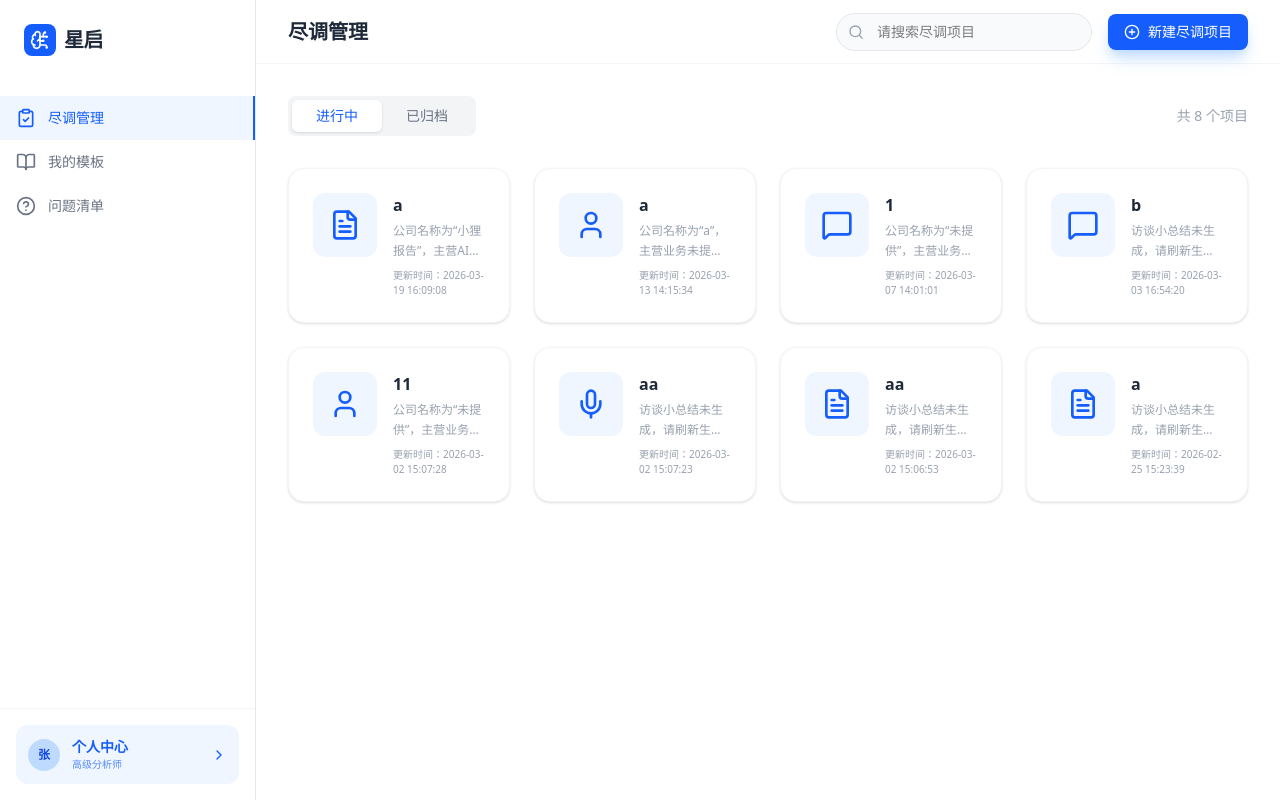
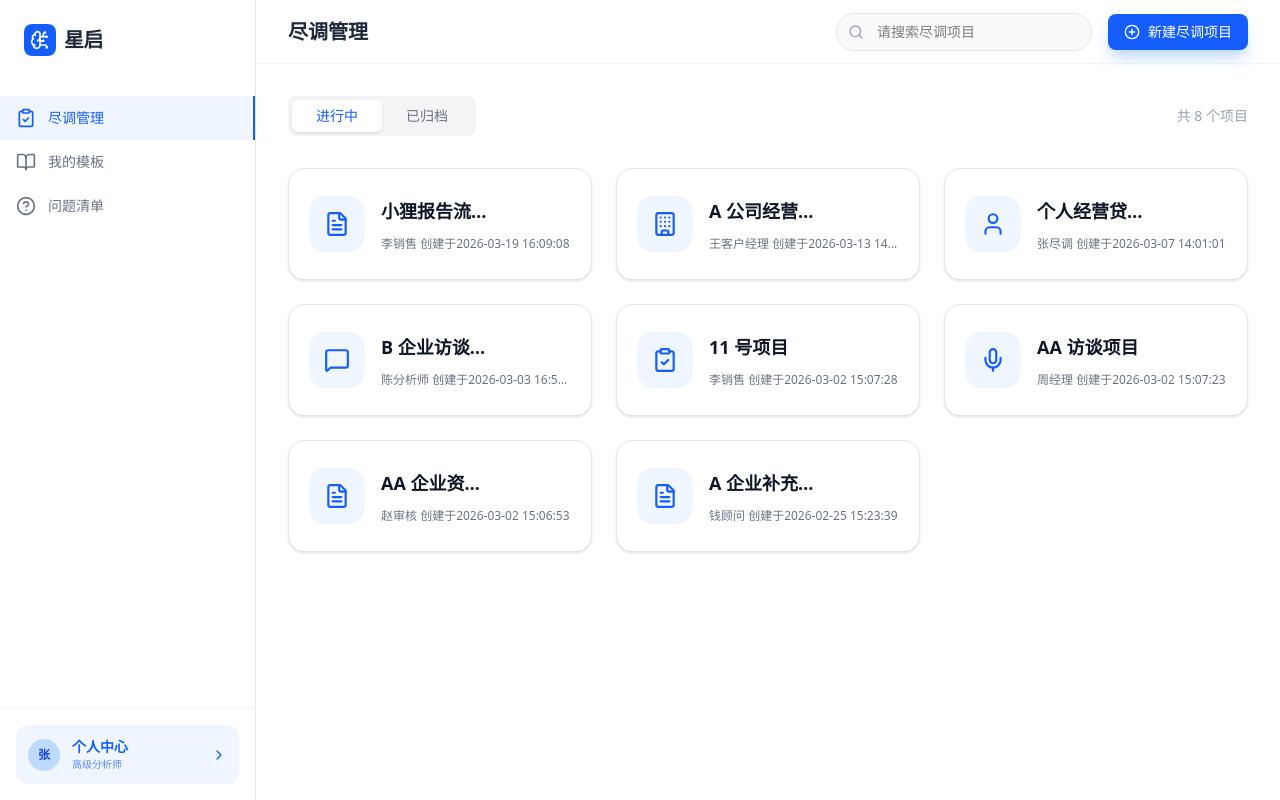
Before and after one commit to liukun011/PCxiaolibaogao, a React (Vite) app: page / in a window 1280 px wide. Built offline with nearby package versions, Linux system fonts and the light colour scheme.

Commit message:
列表优化

```diff
--- a/src/views/projects/ProjectListView.tsx
+++ b/src/views/projects/ProjectListView.tsx
@@ -124,15 +124,25 @@ export const ProjectListView = ({ onSelectProject, onStartIntelligence, onDirect
   };
 
   const projects = [
-    { id: 1, title: "a", desc: "公司名称为“小狸报告”，主营AI智能报告生成。面向数字化转...", time: "2026-03-19 16:09:08", icon: FileText },
-    { id: 2, title: "a", desc: "公司名称为“a”，主营业务未提供，财务状况未提供相关信息...", time: "2026-03-13 14:15:34", icon: User },
-    { id: 3, title: "1", desc: "公司名称为“未提供”，主营业务未提供相关信息，财务状况未...", time: "2026-03-07 14:01:01", icon: MessageSquare },
-    { id: 4, title: "b", desc: "访谈小总结未生成，请刷新生成。", time: "2026-03-03 16:54:20", icon: MessageSquare },
-    { id: 5, title: "11", desc: "公司名称为“未提供”，主营业务未提供相关信息，财务状况未...", time: "2026-03-02 15:07:28", icon: User },
-    { id: 6, title: "aa", desc: "访谈小总结未生成，请刷新生成。", time: "2026-03-02 15:07:23", icon: Mic },
-    { id: 7, title: "aa", desc: "访谈小总结未生成，请刷新生成。", time: "2026-03-02 15:06:53", icon: FileText },
-    { id: 8, title: "a", desc: "访谈小总结未生成，请刷新生成。", time: "2026-02-25 15:23:39", icon: FileIcon },
+    { id: 1, title: "小狸报告流贷尽调", desc: "公司名称为“小狸报告”，主营AI智能报告生成。面向数字化转...", createdBy: "李销售", createdAt: "2026-03-19 16:09:08", icon: FileText },
+    { id: 2, title: "A 公司经营尽调", desc: "公司名称为“a”，主营业务未提供，财务状况未提供相关信息...", createdBy: "王客户经理", createdAt: "2026-03-13 14:15:34", icon: Building },
+    { id: 3, title: "个人经营贷尽调", desc: "公司名称为“未提供”，主营业务未提供相关信息，财务状况未...", createdBy: "张尽调", createdAt: "2026-03-07 14:01:01", icon: User },
+    { id: 4, title: "B 企业访谈尽调", desc: "访谈小总结未生成，请刷新生成。", createdBy: "陈分析师", createdAt: "2026-03-03 16:54:20", icon: MessageSquare },
+    { id: 5, title: "11 号项目", desc: "公司名称为“未提供”，主营业务未提供相关信息，财务状况未...", createdBy: "李销售", createdAt: "2026-03-02 15:07:28", icon: ClipboardCheck },
+    { id: 6, title: "AA 访谈项目", desc: "访谈小总结未生成，请刷新生成。", createdBy: "周经理", createdAt: "2026-03-02 15:07:23", icon: Mic },
+    { id: 7, title: "AA 企业资料尽调", desc: "访谈小总结未生成，请刷新生成。", createdBy: "赵审核", createdAt: "2026-03-02 15:06:53", icon: FileText },
+    { id: 8, title: "A 企业补充尽调", desc: "访谈小总结未生成，请刷新生成。", createdBy: "钱顾问", createdAt: "2026-02-25 15:23:39", icon: FileIcon },
   ];
+
+  const handleEditProject = (event: React.MouseEvent, projectTitle: string) => {
+    event.stopPropagation();
+    window.alert(`编辑项目：${projectTitle}`);
+  };
+
+  const handleDeleteProject = (event: React.MouseEvent, projectTitle: string) => {
+    event.stopPropagation();
+    window.confirm(`确认删除尽调项目“${projectTitle}”吗？`);
+  };
 
   return (
     <div className="flex-1 flex flex-col bg-white">
@@ -279,24 +289,43 @@ export const ProjectListView = ({ onSelectProject, onStartIntelligence, onDirect
         </div>
 
         {/* Grid */}
-        <div className="grid grid-cols-1 md:grid-cols-2 lg:grid-cols-3 xl:grid-cols-4 gap-6">
+        <div className="grid grid-cols-1 gap-6 md:grid-cols-2 xl:grid-cols-3 2xl:grid-cols-4">
           {projects.map((project) => (
             <motion.div
               key={project.id}
-              whileHover={{ y: -4, boxShadow: "0 10px 25px -5px rgba(0, 0, 0, 0.1), 0 8px 10px -6px rgba(0, 0, 0, 0.1)" }}
+              whileHover={{ y: -4, boxShadow: "0 18px 40px -24px rgba(15, 23, 42, 0.35)" }}
               onClick={() => onSelectProject(project)}
-              className="bg-white p-6 rounded-2xl border border-gray-100 shadow-sm cursor-pointer flex gap-4 group"
+              className="group flex min-h-[112px] cursor-pointer items-center gap-4 rounded-2xl border border-gray-200 bg-white px-5 py-4 shadow-sm transition-colors hover:border-blue-200"
             >
-              <div className="w-16 h-16 bg-blue-50 rounded-xl flex items-center justify-center text-blue-600 shrink-0 group-hover:bg-blue-600 group-hover:text-white transition-colors">
-                <project.icon size={32} />
+              <div className="flex h-14 w-14 shrink-0 items-center justify-center rounded-2xl bg-blue-50 text-blue-600 transition-colors group-hover:bg-blue-600 group-hover:text-white">
+                <project.icon size={26} />
               </div>
-              <div className="flex flex-col justify-between min-w-0">
-                <div className="space-y-1">
-                  <h3 className="font-bold text-gray-800 truncate">{project.title}</h3>
-                  <p className="text-xs text-gray-400 line-clamp-2 leading-relaxed">{project.desc}</p>
+
+              <div className="flex min-w-0 flex-1 flex-col justify-center gap-2">
+                <div className="flex min-w-0 items-start justify-between gap-3">
+                  <h3 className="min-w-0 flex-1 truncate text-lg font-bold text-gray-900">{project.title}</h3>
+                  <div className="flex shrink-0 items-center gap-1 opacity-0 transition-opacity group-hover:opacity-100">
+                    <button
+                      type="button"
+                      onClick={(event) => handleEditProject(event, project.title)}
+                      className="rounded-lg p-2 text-gray-400 transition-colors hover:bg-blue-50 hover:text-blue-600"
+                      title="编辑"
+                    >
+                      <Edit3 size={15} />
+                    </button>
+                    <button
+                      type="button"
+                      onClick={(event) => handleDeleteProject(event, project.title)}
+                      className="rounded-lg p-2 text-gray-400 transition-colors hover:bg-red-50 hover:text-red-600"
+                      title="删除"
+                    >
+                      <Trash2 size={15} />
+                    </button>
+                  </div>
                 </div>
-                <div className="text-[10px] text-gray-400 mt-2">
-                  更新时间：{project.time}
+
+                <div className="truncate text-xs font-medium text-gray-500">
+                  {project.createdBy} 创建于{project.createdAt}
                 </div>
               </div>
             </motion.div>
```
